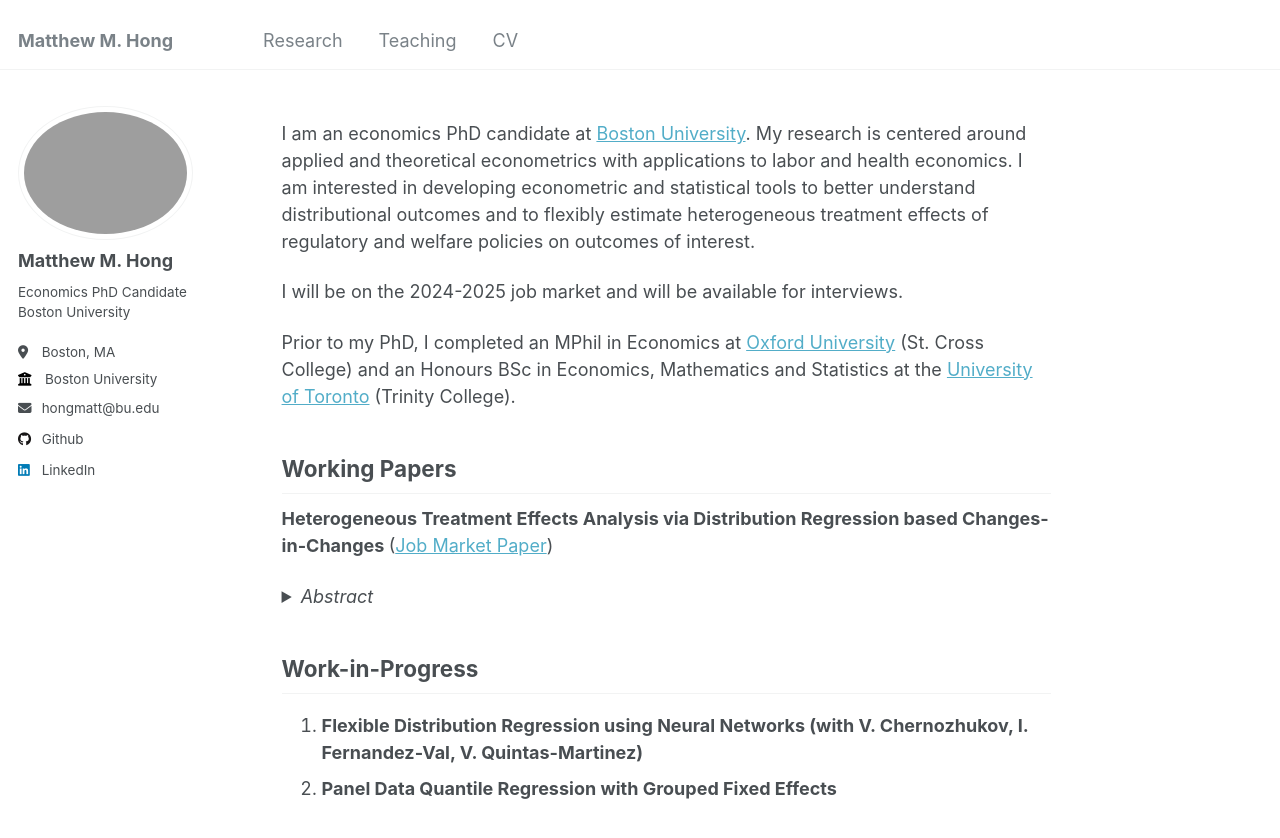
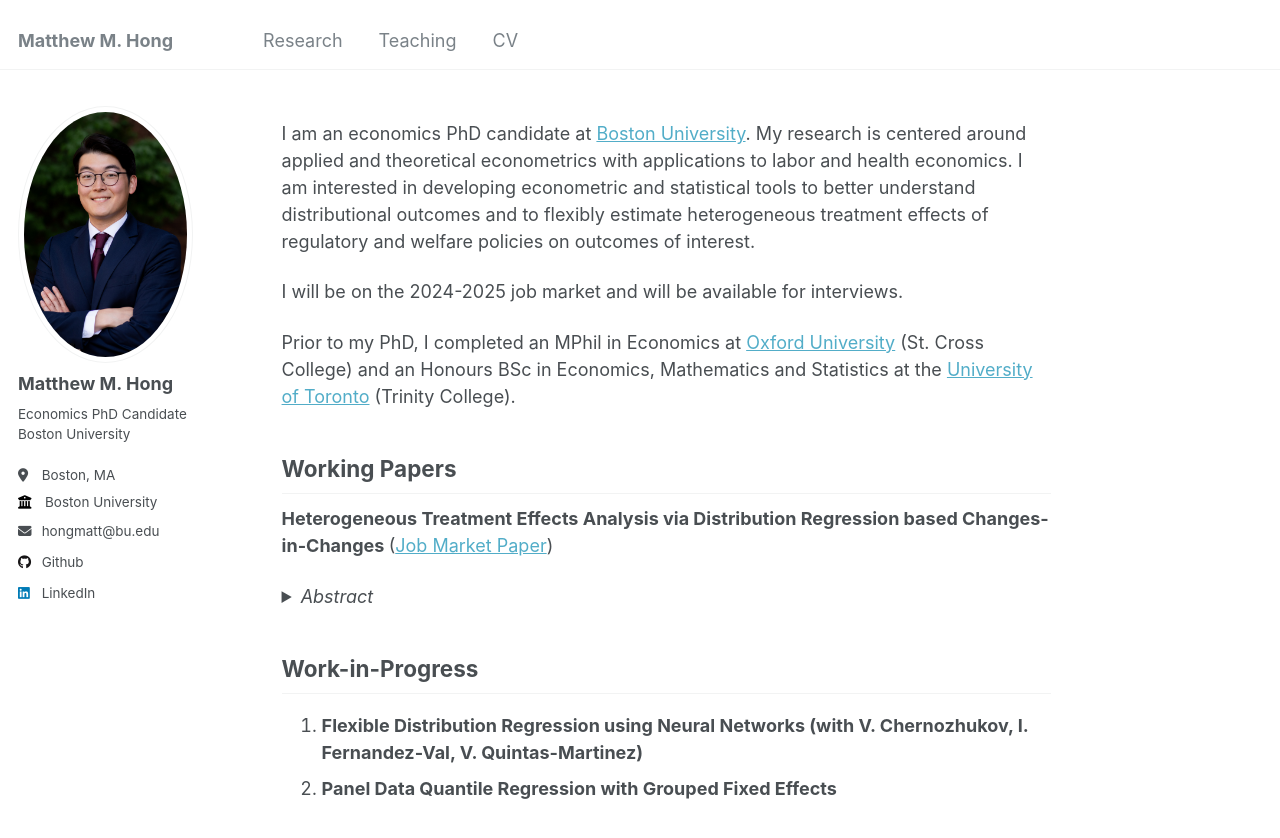
Before and after one commit to matthew-hong/matt-hong, a Jekyll site: the page built from _pages/about.md, in a window 1280 px wide and 1009 px high. Shown: the top 838 px of the window. Built offline with Jekyll 4.4.1, drawn with Linux system fonts in a browser that asks for light colours.

Commit message:
update photo link

```diff
--- a/_config.yml
+++ b/_config.yml
@@ -21,7 +21,7 @@ repository               : "matthew-hong/matthew-hong.github.io"
 #               Additional customization can be done by editing /_includes/author-profile.html
 author:
   # Biographic information
-  avatar           : "MatthewHong_Photo.png"
+  avatar           : "MatthewHong_Photo.jpg"
   name             : "Matthew M. Hong"
   pronouns         : # example: "she/her"
   bio              : "Economics PhD Candidate <br/> Boston University"
```
